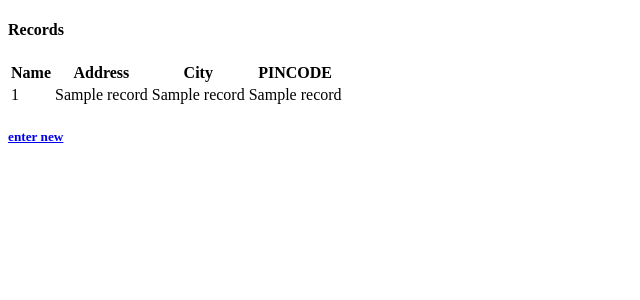
After one commit to tsotetsi/students-records, a Flask app: template templates/records.html in a window 1280 px wide. The commit adds this page. Shown: the top 300 px of the page, without its empty margins (0-640 px from the left). Run offline with Flask 2, Linux system fonts and the light colour scheme; the template is opened without the code that fills it: most values are stand-ins (such as "Sample title", 1, 10 or a date in 2020).

Commit message:
Add more templates and functionality to show records.

```diff
--- a/app.py
+++ b/app.py
@@ -0,0 +1,61 @@
+import sqlite3
+from flask import Flask, render_template, request
+
+
+def init_sqlite_db():
+
+    conn = sqlite3.connect('database.db')
+    print("Opened database successfully")
+
+    conn.execute('CREATE TABLE IF NOT EXISTS students (name TEXT, addr TEXT, city TEXT, pin TEXT)')
+    print("Table created successfully")
+    conn.close()
+
+
+init_sqlite_db()
+
+app = Flask(__name__)
+
+
+@app.route('/enter-new/')
+def enter_new_student():
+    return render_template('student.html')
+
+
+@app.route('/add-new-record/', methods=['POST'])
+def add_new_record():
+    if request.method == "POST":
+        try:
+            name = request.form['name']
+            addr = request.form['add']
+            city = request.form['city']
+            pin = request.form['pin']
+
+            with sqlite3.connect('database.db') as con:
+                cur = con.cursor()
+                cur.execute("INSERT INTO students (name, addr, city, pin) VALUES (?, ?, ?, ?)", (name, addr, city, pin))
+                con.commit()
+                msg = "Record successfully added."
+        except Exception as e:
+            con.rollback()
+            msg = "Error occurred in insert operation: " + e
+
+        finally:
+            con.close()
+            return render_template('result.html', msg=msg)
+
+
+@app.route('/show-records/', methods=["GET"])
+def show_records():
+    records = []
+    try:
+        with sqlite3.connect('database.db') as con:
+            cur = con.cursor()
+            cur.execute("SELECT * FROM students")
+            records = cur.fetchall()
+    except Exception as e:
+        con.rollback()
+        msg = "Error occurred "
+    finally:
+        con.close()
+        return render_template('records.html', records=records)
--- /dev/null
+++ b/templates/records.html
@@ -0,0 +1,26 @@
+<!DOCTYPE html>
+<html lang="en">
+<head>
+    <meta charset="UTF-8">
+    <title>Title</title>
+</head>
+<body>
+    <h4>Records</h4>
+    <table>
+        <th>Name</th>
+        <th>Address</th>
+        <th>City</th>
+        <th>PINCODE</th>
+
+        {% for record in records %}
+            <tr>
+                <td>{{ record[0] }}</td>
+                <td>{{ record[1] }}</td>
+                <td>{{ record[2] }}</td>
+                <td>{{ record[3] }}</td>
+            </tr>
+        {% endfor %}
+    </table>
+      <h5><a href = "/enter-new/">enter new</a></h5>
+</body>
+</html>
```
Also changed, not shown: templates/result.html (+7 -8 lines), templates/student.html (+22 -0 lines), database.db.
